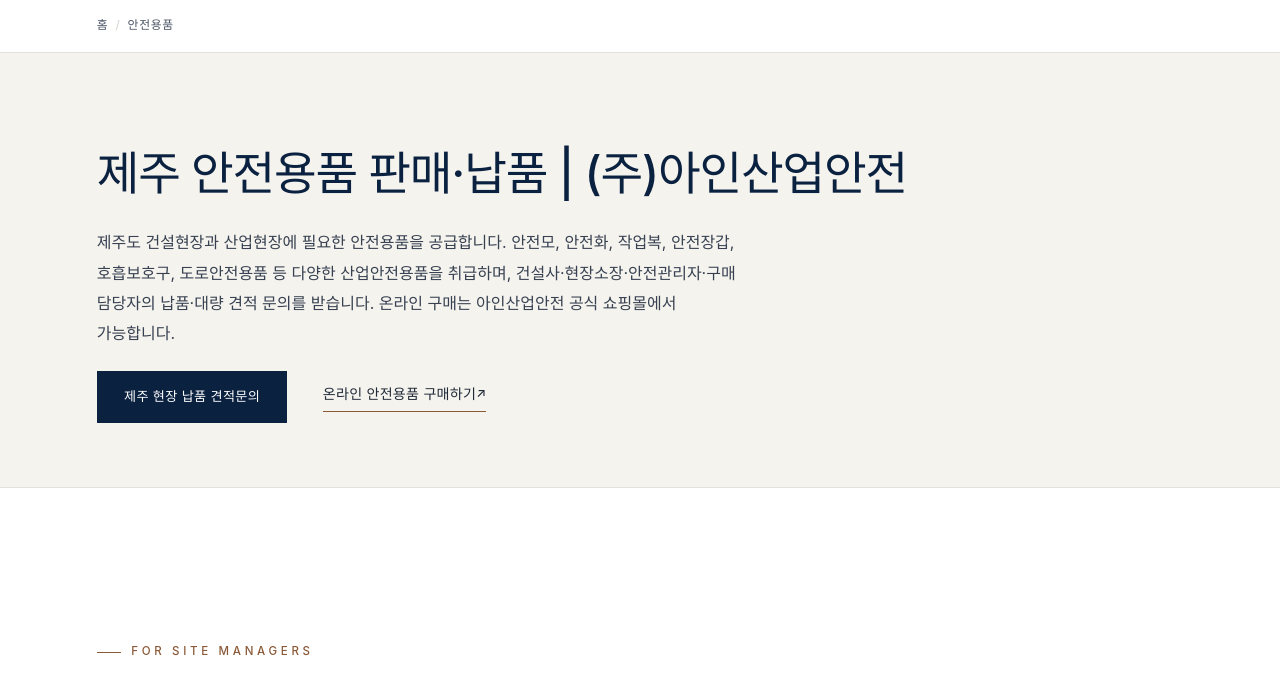
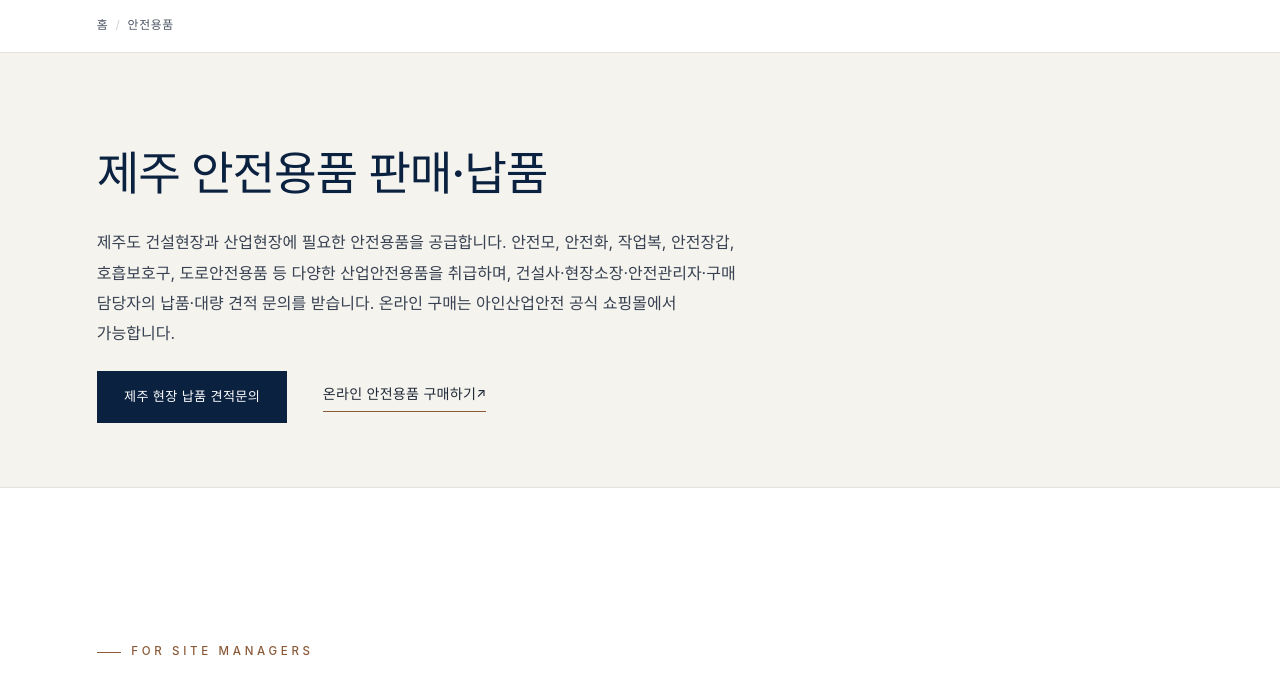
Before and after one commit to nam2037772/jejusafety-web, a plain HTML site: page safety-products.html in a window 1280 px wide. Shown: the part 81-757 px from the top of the page. Drawn offline with Linux system fonts and the light colour scheme; a web font is replaced by a local one.

Commit message:
배포: jejusafety-site@5fbffcf
개발 저장소 커밋 5fbffcf 의 tools/package-site.js 결과입니다. 이 저장소를 직접 수정하지 마세요.

```diff
--- a/safety-products.html
+++ b/safety-products.html
@@ -247,7 +247,7 @@
 
 <section class="page-head">
   <div class="wrap">
-    <h1>제주 안전용품 판매·납품 | (주)아인산업안전</h1>
+    <h1>제주 안전용품 판매·납품</h1>
     <p>제주도 건설현장과 산업현장에 필요한 안전용품을 공급합니다. 안전모, 안전화, 작업복, 안전장갑, 호흡보호구, 도로안전용품 등
        다양한 산업안전용품을 취급하며, 건설사·현장소장·안전관리자·구매 담당자의 납품·대량 견적 문의를 받습니다.
        온라인 구매는 아인산업안전 공식 쇼핑몰에서 가능합니다.</p>
```
